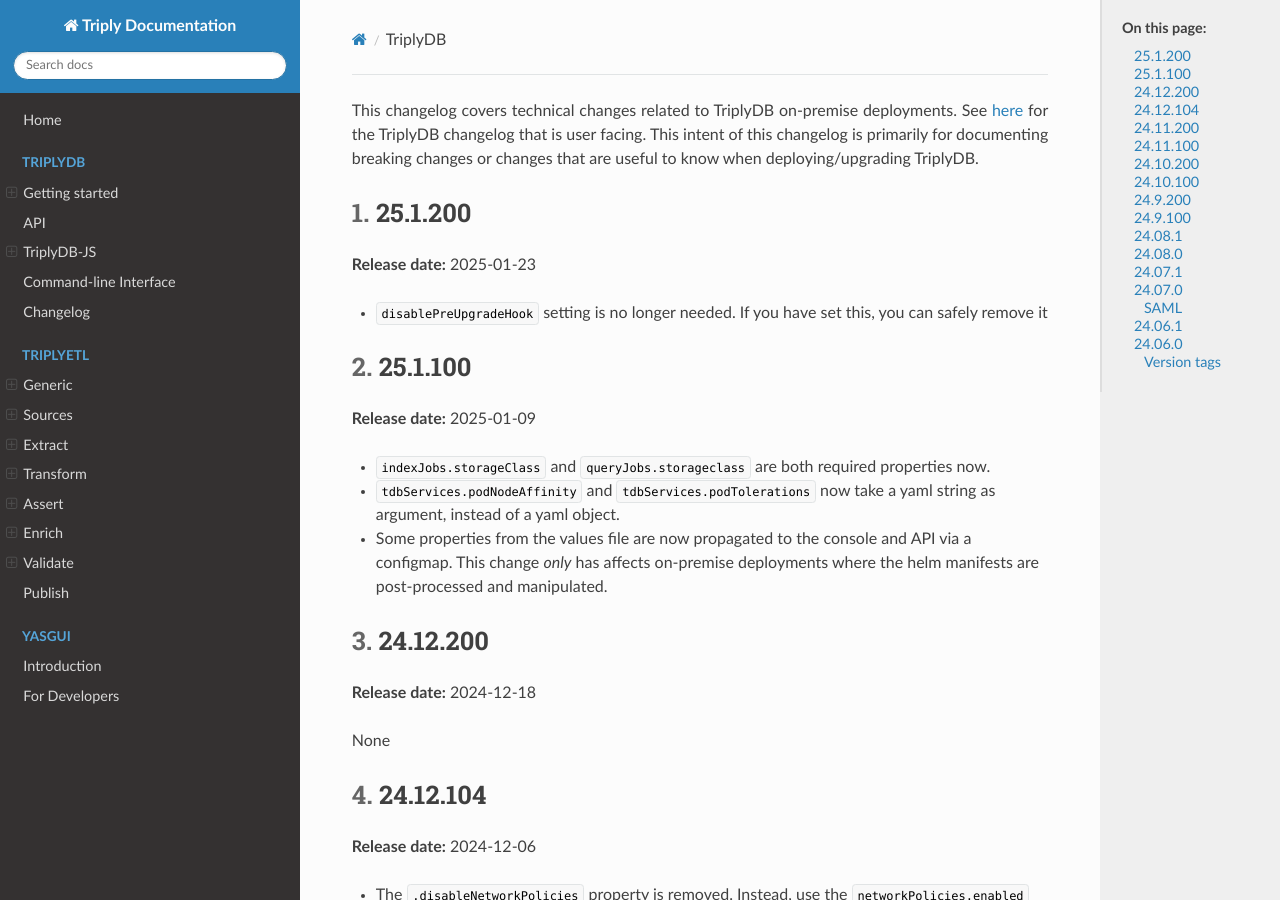
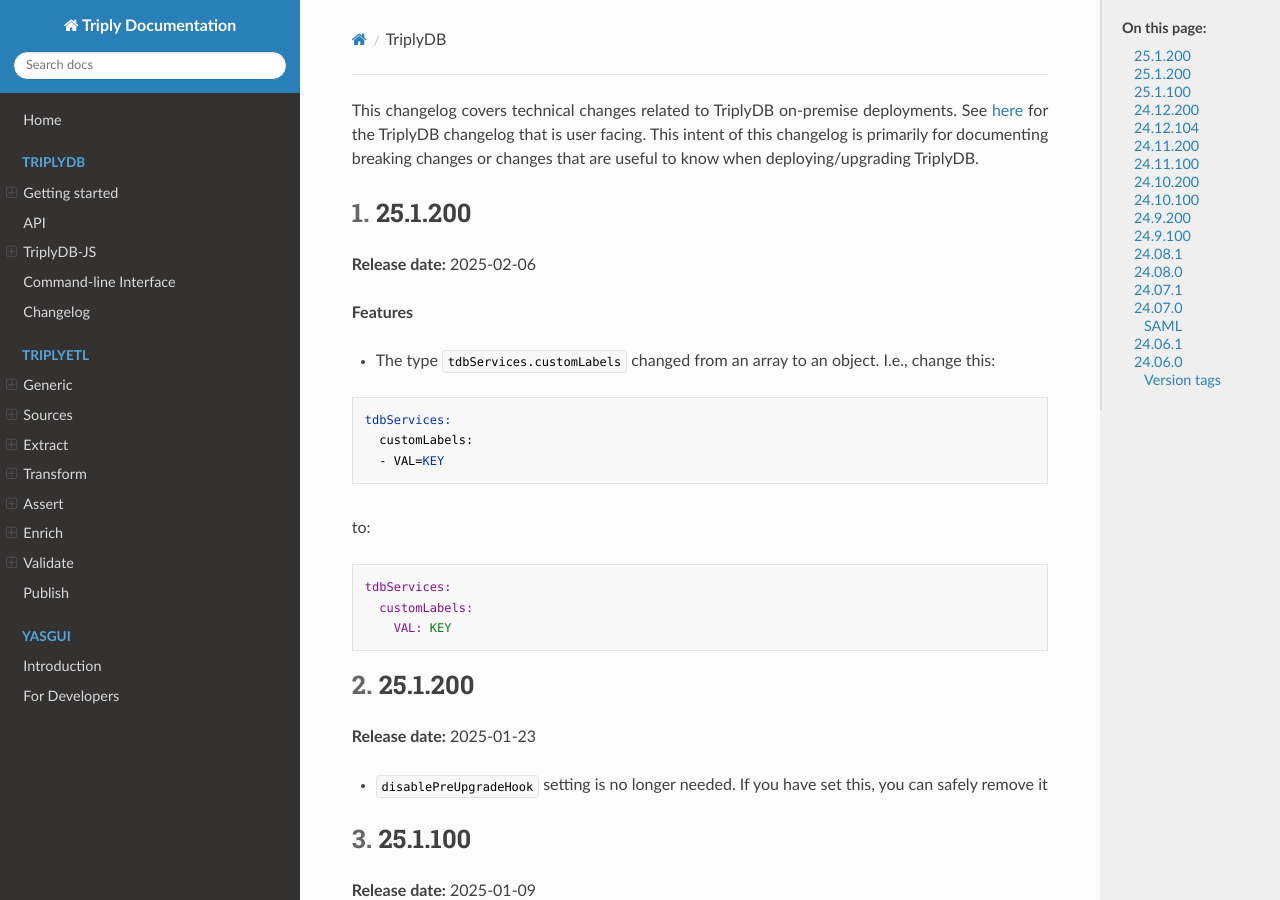
Before and after one commit to TriplyDB/Documentation, an MkDocs documentation site: the page built from docs/triplydb-technical-changelog/index.md, in a window 1280 px wide and 900 px high. Built offline with MkDocs 1.6.1, drawn with Linux system fonts in a browser that asks for light colours.

Commit message:
updated changelog

````diff
--- a/docs/triplydb-technical-changelog/index.md
+++ b/docs/triplydb-technical-changelog/index.md
@@ -6,7 +6,29 @@
 [TOC]
 
 This changelog covers technical changes related to TriplyDB on-premise deployments. See [here](/triplydb-changelog) for the TriplyDB changelog that is user facing.
-This intent of this changelog is primarily for documenting breaking changes or changes that are useful to know when deploying/upgrading TriplyDB.
+This intent of this changelog is primarily for documenting breaking changes or changes
+that are useful to know when deploying/upgrading TriplyDB.
+
+## 25.1.200 {#25.2.100}
+
+**Release date:** 2025-02-06
+
+**Features**
+
+- The type `tdbServices.customLabels` changed from an array to an object. I.e., change
+  this:
+```
+tdbServices:
+  customLabels:
+  - VAL=KEY
+```
+to:
+```
+tdbServices:
+  customLabels:
+    VAL: KEY
+```
+
 
 ## 25.1.200 {#25.1.200}
 
````
Also changed, not shown: docs/triplydb-changelog/index.md (+12 -0 lines).
